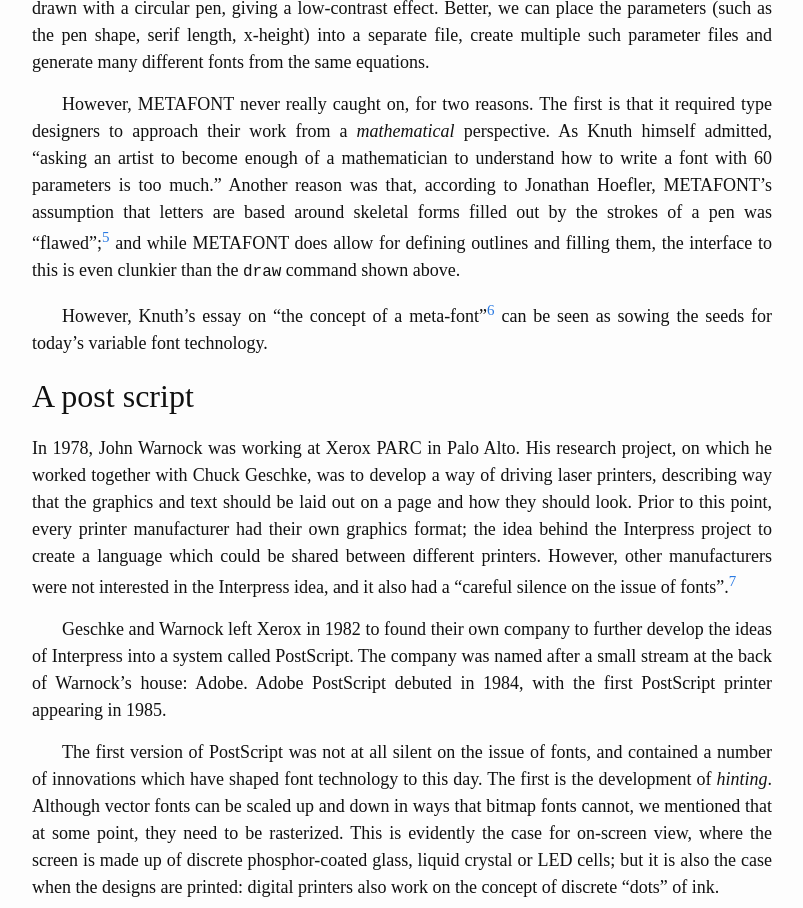
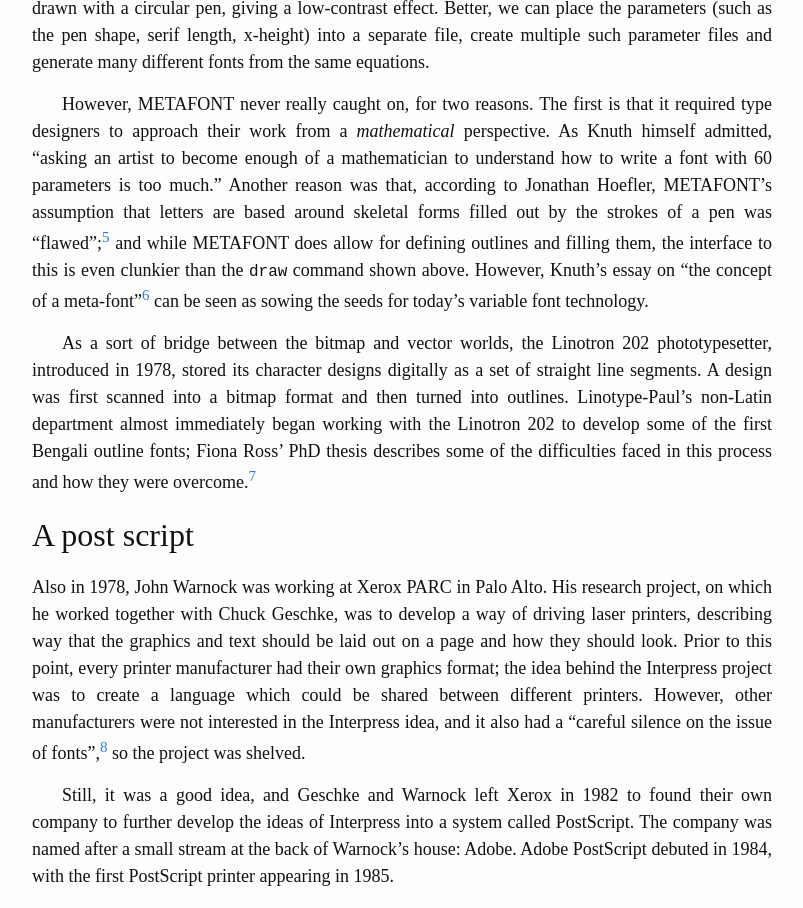
Before and after one commit to simoncozens/fonts-and-layout, a Jekyll site: the page built from history.md, in a window 1280 px wide and 1400 px high, scrolled down 5031 px. Shown: the top 908 px of the window, without its empty margins (238-1041 px from the left). Built offline with Jekyll 4.4.1, drawn with Linux system fonts in a browser that asks for light colours; some of the changed text lies outside the part shown.

Commit message:
Béziers, Linotrons.

```diff
--- a/history.md
+++ b/history.md
@@ -33,7 +33,7 @@
 
 This design, however, is not *scalable*. The only way to draw the letter at a bigger point size is to make the individual pixels bigger squares, as you can see on the right. The curves and diagonals, such as they are, become more "blocky" at large sizes, as the design does not contain any information about how they could be drawn more smoothly. Perhaps we could mitigate this by designing a new aleph based on a bigger grid with more pixels, but we would find ourselves needing to design a new font for every single imaginable size at which we wish to use our glyphs. Surely we use computers to delegate this kind of work to them.
 
-At some point, when we want to see our glyphs on the screen, they will need to become bitmaps: screens are rectangular grids of square pixels, and we will need to know which ones to turn on and which ones to turn off. But we've seen that, which this is necessary to represent a *particular* glyph at a *particular* size, this is a bad way to represent the *design* of the glyph. We want instead to tell the computer about the outlines, the contours, the shapes that we want to see, and let the computer work out how to turn that into a series of ones and zeros, on pixels and off pixels. Because we want to represent the design not in turns of ones and zeros but in terms of lines and curves, geometric operations, we call this kind of representation a *vector* representation. The process of going from a vector representation of a design to a bitmap representation to be displayed is called *rasterization*, and we will look into it in more detail later.
+At some point, when we want to see our glyphs on the screen, they will need to become bitmaps: screens are rectangular grids of square pixels, and we will need to know which ones to turn on and which ones to turn off. But we've seen that, while this is necessary to represent a *particular* glyph at a *particular* size, this is a bad way to represent the *design* of the glyph. We want instead to tell the computer about the outlines, the contours, the shapes that we want to see, and let the computer work out how to turn that into a series of ones and zeros, on pixels and off pixels. Because we want to represent the design not in turns of ones and zeros but in terms of lines and curves, geometric operations, we call this kind of representation a *vector* representation. The process of going from a vector representation of a design to a bitmap representation to be displayed is called *rasterization*, and we will look into it in more detail later.
 
 The first system to represent typographical information in geometrical, vector terms - in terms of the lines and curves which make up the abstract design, not the ones and zeros of a concrete instantiation of a letter - was Dr Peter Karow's IKARUS system in 1972.[^4] The user of IKARUS (so called because it frequently crashed) would trace over a design using a graphics tablet, periodically clicking along the outline to add *control points* to mark the start point, a sharp corner, a curve, or a tangent (straight-to-curve transition):
 
@@ -79,17 +79,17 @@
 
 The idea behind METAFONT was that, by specifying the shapes as equations, fonts then could be *parameterized*. For example, above we declared `mypen` to be a broad-nibbed pen. If we change this one line to be `mypen := pencircle xscaled 0.05w yscaled 0.05w;`, the glyph will instead be drawn with a circular pen, giving a low-contrast effect. Better, we can place the parameters (such as the pen shape, serif length, x-height) into a separate file, create multiple such parameter files and generate many different fonts from the same equations.
 
-However, METAFONT never really caught on, for two reasons. The first is that it required type designers to approach their work from a *mathematical* perspective. As Knuth himself admitted, "asking an artist to become enough of a mathematician to understand how to write a font with 60 parameters is too much." Another reason was that, according to Jonathan Hoefler, METAFONT's assumption that letters are based around skeletal forms filled out by the strokes of a pen was "flawed";[^5] and while METAFONT does allow for defining outlines and filling them, the interface to this is even clunkier than the `draw` command shown above.
+However, METAFONT never really caught on, for two reasons. The first is that it required type designers to approach their work from a *mathematical* perspective. As Knuth himself admitted, "asking an artist to become enough of a mathematician to understand how to write a font with 60 parameters is too much." Another reason was that, according to Jonathan Hoefler, METAFONT's assumption that letters are based around skeletal forms filled out by the strokes of a pen was "flawed";[^5] and while METAFONT does allow for defining outlines and filling them, the interface to this is even clunkier than the `draw` command shown above. However, Knuth's essay on "the concept of a meta-font"[^6] can be seen as sowing the seeds for today's variable font technology.
 
-However, Knuth's essay on "the concept of a meta-font"[^6] can be seen as sowing the seeds for today's variable font technology.
+As a sort of bridge between the bitmap and vector worlds, the Linotron 202 phototypesetter, introduced in 1978, stored its character designs digitally as a set of straight line segments. A design was first scanned into a bitmap format and then turned into outlines. Linotype-Paul's non-Latin department  almost immediately began working with the Linotron 202 to develop some of the first Bengali outline fonts; Fiona Ross' PhD thesis describes some of the difficulties faced in this process and how they were overcome.[^10]
 
 ## A post script
 
-In 1978, John Warnock was working at Xerox PARC in Palo Alto. His research project, on which he worked together with Chuck Geschke, was to develop a way of driving laser printers, describing way that the graphics and text should be laid out on a page and how they should look. Prior to this point, every printer manufacturer had their own graphics format; the idea behind the Interpress project to create a language which could be shared between different printers. However, other manufacturers were not interested in the Interpress idea, and it also had a "careful silence on the issue of fonts".[^7]
+Also in 1978, John Warnock was working at Xerox PARC in Palo Alto. His research project, on which he worked together with Chuck Geschke, was to develop a way of driving laser printers, describing way that the graphics and text should be laid out on a page and how they should look. Prior to this point, every printer manufacturer had their own graphics format; the idea behind the Interpress project was to create a language which could be shared between different printers. However, other manufacturers were not interested in the Interpress idea, and it also had a "careful silence on the issue of fonts",[^7] so the project was shelved.
 
-Geschke and Warnock left Xerox in 1982 to found their own company to further develop the ideas of Interpress into a system called PostScript. The company was named after a small stream at the back of Warnock's house: Adobe. Adobe PostScript debuted in 1984, with the first PostScript printer appearing in 1985.
+Still, it was a good idea, and Geschke and Warnock left Xerox in 1982 to found their own company to further develop the ideas of Interpress into a system called PostScript. The company was named after a small stream at the back of Warnock's house: Adobe. Adobe PostScript debuted in 1984, with the first PostScript printer appearing in 1985.
 
-The first version of PostScript was not at all silent on the issue of fonts, and contained a number of innovations which have shaped font technology to this day. The first is the development of *hinting*. Although vector fonts can be scaled up and down in ways that bitmap fonts cannot, we mentioned that at some point, they need to be rasterized. This is evidently the case for on-screen view, where the screen is made up of discrete phosphor-coated glass, liquid crystal or LED cells; but it is also the case when the designs are printed: digital printers also work on the concept of discrete "dots" of ink.
+The first version of PostScript was not *at all* silent on the issue of fonts, and contained a number of innovations which have shaped font technology to this day. The first is the development of *hinting*. Although vector fonts can be scaled up and down in ways that bitmap fonts cannot, we mentioned that at some point, they need to be rasterized. This is evidently the case for on-screen view, where the screen is made up of discrete phosphor-coated glass, liquid crystal or LED cells; but it is also the case when the designs are printed: digital printers also work on the concept of discrete "dots" of ink.
 
 One way to rasterize would be to simply say that a pixel is "on" if more than a certain proportion - 50%, for example - of its surface is covered by the outline. Unfortunately, when the pixels are quite large compared to the outline (when the font is being displayed at small sizes), this strategy leads to quite unattractive results.
 
@@ -99,13 +99,25 @@
 
 We see that key parts of serifs and strokes are missing, and that stem widths have become uneven. Rasterization can also lead to points which should be aligned (such as the tops of the downstrokes of the m) becoming misaligned, although this has not happened in this example.
 
-*Hinting* is a way of giving information to the rasterization process to help communicate what is important about the design: which stems need to be preserved and have the same width as others, where the baselines, x-heights, cap heights and other important places are that pixels should align in nice straight lines.
+*Hinting* is a way of giving information to the rasterization process to help communicate what is important about the design: which stems need to be preserved and have the same width as others, where the baselines, x-heights, cap heights and other important places are that pixels should align in nice straight lines. PostScript's hinting improved the rasterization of fonts at small point sizes.
 
 The second innovation was the way that PostScript implemented curves. Whereas IKARUS used sections of circles joined together[^8] and METAFONT used cleverly computed cubic splines,[^9] PostScript represented shapes in terms of *Bézier curves*.
 
 ### The Bézier Curve
 
-> What's a Bezier? Citroen etc.
+Pierre Bézier was an engineer at Renault who specializing in the design of tools; initially these were manual tools, but in the mid 1950s he became interested in automated tools for precise drilling and milling. As manager of the technical development divison of Renault, he began work on a CADCAM (computed-aided design and manufacturing system) called UNISURF. UNISURF needed a way to allow designers to draw and manipulate curves and surfaces on a computer, both for technical drawing and design and for conversion into programs for computer-controlled machine tools.
+
+To do this, Bézier adapted an algorithm invented by Paul de Casteljau, who was doing the same kind of things as Bézier was but over at the *other* French car company, Citroën. De Casteljau's algorithm takes a mathematical description of a curve and - essentially - rasterizes it: turning the *equation* which describes the curve into a *set of points* which can be joined together to draw the curve. Bézier's contribution - as well as popularising the de Casteljau algorithm - was to made it suitable for designers to manipulate by introducing the notion of *control points*. Bézier curves have a start point and an end point and then one or more *offcurve points* which "pull" the curve towards them.
+
+Here is a Bézier curve of order three (start and end, and two off-curve points). It also known as a cubic Bézier curve because it is described using an equation which is a cubic polynomial.
+
+![decasteljau](history/decasteljau.png)
+
+> A cubic Bézier curve
+
+I have also shown three points generated by applying de Casteljau's algorithm in three places, and an approximation of the curve generated by joining the de Casteljau points with straight lines - in a sense, doing something similar to what the Linotron 202 did with the outlines of its font data.
+
+Bézier curves were found to give the designer of curves - such as those used for Renault's car bodies - an easy and intuitive way to express the shapes they wanted. By dragging around control points, designers can "sculpt" a curve. The cubic Bézier curve, with its start and end point and two off-curve control points, was adopted into PostScript as a command for graphics drawing, and from there, it made its way into the design of digital fonts.
 
 ## PostScript Fonts, TrueType and OpenType
 
@@ -129,3 +141,4 @@
 [^7]: Brian Reid, 1985, "PostScript and Interpress: a comparison", https://tech-insider.org/unix/research/1985/0301.html
 [^8]: Known technically as a "biarc" curve; see https://en.wikipedia.org/wiki/Biarc
 [^9]: Look, I'm having to simplify here. METAFONT84 used cubic Bézier curves just like PostScript does, but with the off-curve control points being implicit and automatically generated using John Hobby's algorithm, rather than explicitly specified as in the PostScript case. I don't know how METAFONT79 worked.
+[^10]: Fiona Ross, 1988, *The Evolution of the Printed Bengali Character from 1778 to 1978*, PhD Thesis, School of Oriental and African Studies. Joe Condon, Brian Kernighan and Ken Thompson's Bell Labs Technical Memorandum *Experience with the Mergenthaler Linotron 202 Phototypesetter, or, How We Spent Our Summer Vacation* is a fascinating technical look at the insides of the 202. (https://www.cs.princeton.edu/~bwk/202/)
```
Also changed, not shown: history/decasteljau.png (added), 1 other file.
